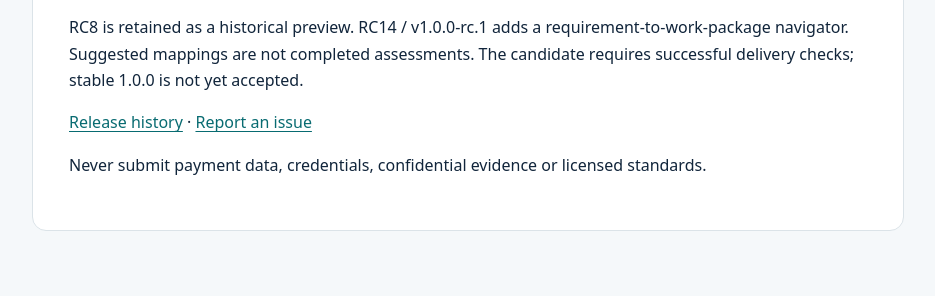
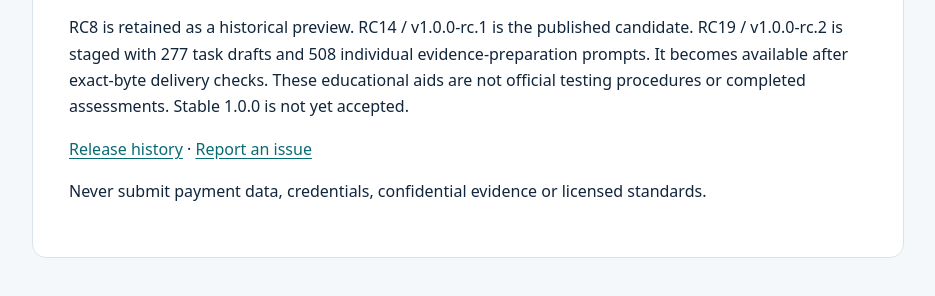
Before and after one commit to BartekWiecek/mastering_PCI_DSS_Toolkit, a plain HTML site: page docs/errata.html in a window 1280 px wide. Shown: the part 432-728 px from the top of the page, without its empty margins (172-1107 px from the left). Drawn offline with Linux system fonts and the light colour scheme.

Commit message:
Stage RC19 reader candidate with exact delivery manifest; retain RC14

```diff
--- a/docs/errata.html
+++ b/docs/errata.html
@@ -1 +1 @@
-<!doctype html><html lang="en"><head><meta charset="utf-8"><meta name="viewport" content="width=device-width,initial-scale=1"><title>Errata | Mastering PCI DSS</title><link rel="stylesheet" href="assets/style.css"></head><body><main class="wrap"><section class="hero"><a href="./">← Toolkit</a><h1>Errata and updates</h1><p>Version-specific corrections and compatibility appear in the release notes.</p></section><section class="panel"><h2>Release status</h2><p>RC8 is retained as a historical preview. RC14 / v1.0.0-rc.1 adds a requirement-to-work-package navigator. Suggested mappings are not completed assessments. The candidate requires successful delivery checks; stable 1.0.0 is not yet accepted.</p><p><a href="https://github.com/BartekWiecek/mastering_PCI_DSS_Toolkit/releases">Release history</a> · <a href="https://github.com/BartekWiecek/mastering_PCI_DSS_Toolkit/issues">Report an issue</a></p><p>Never submit payment data, credentials, confidential evidence or licensed standards.</p></section></main></body></html>
+<!doctype html><html lang="en"><head><meta charset="utf-8"><meta name="viewport" content="width=device-width,initial-scale=1"><title>Errata | Mastering PCI DSS</title><link rel="stylesheet" href="assets/style.css"></head><body><main class="wrap"><section class="hero"><a href="./">← Toolkit</a><h1>Errata and updates</h1><p>Version-specific corrections and compatibility appear in the release notes.</p></section><section class="panel"><h2>Release status</h2><p>RC8 is retained as a historical preview. RC14 / v1.0.0-rc.1 is the published candidate. RC19 / v1.0.0-rc.2 is staged with 277 task drafts and 508 individual evidence-preparation prompts. It becomes available after exact-byte delivery checks. These educational aids are not official testing procedures or completed assessments. Stable 1.0.0 is not yet accepted.</p><p><a href="https://github.com/BartekWiecek/mastering_PCI_DSS_Toolkit/releases">Release history</a> · <a href="https://github.com/BartekWiecek/mastering_PCI_DSS_Toolkit/issues">Report an issue</a></p><p>Never submit payment data, credentials, confidential evidence or licensed standards.</p></section></main></body></html>
```
Also changed, not shown: docs/downloads/manifest.json, 4 other files.
